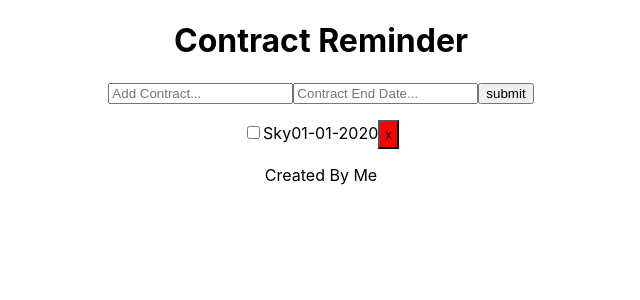
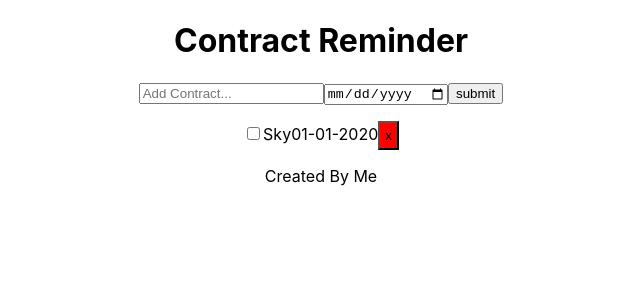
Before and after one commit to ynotGit/contractReminder, a React (Create React App) app: page / in a window 1280 px wide. Shown: the top 300 px of the page, without its empty margins (319-959 px from the left). Built offline with nearby package versions, Linux system fonts and the light colour scheme.

Commit message:
changed endDate input type to date

```diff
--- a/src/components/AddContract.js
+++ b/src/components/AddContract.js
@@ -26,7 +26,7 @@ class AddContract extends Component {
                     onChange={this.onChange}
                 />
                 <input
-                    type="text"
+                    type="date"
                     name="endDate"
                     placeholder="Contract End Date..."
                     value={this.state.endDate}
```
